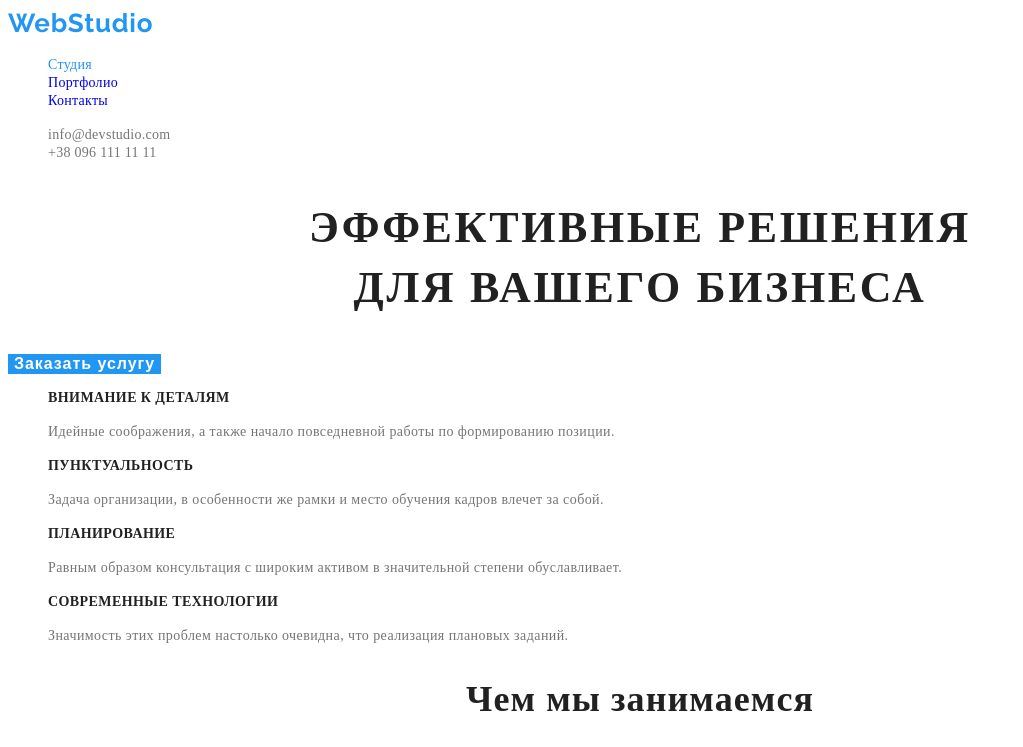
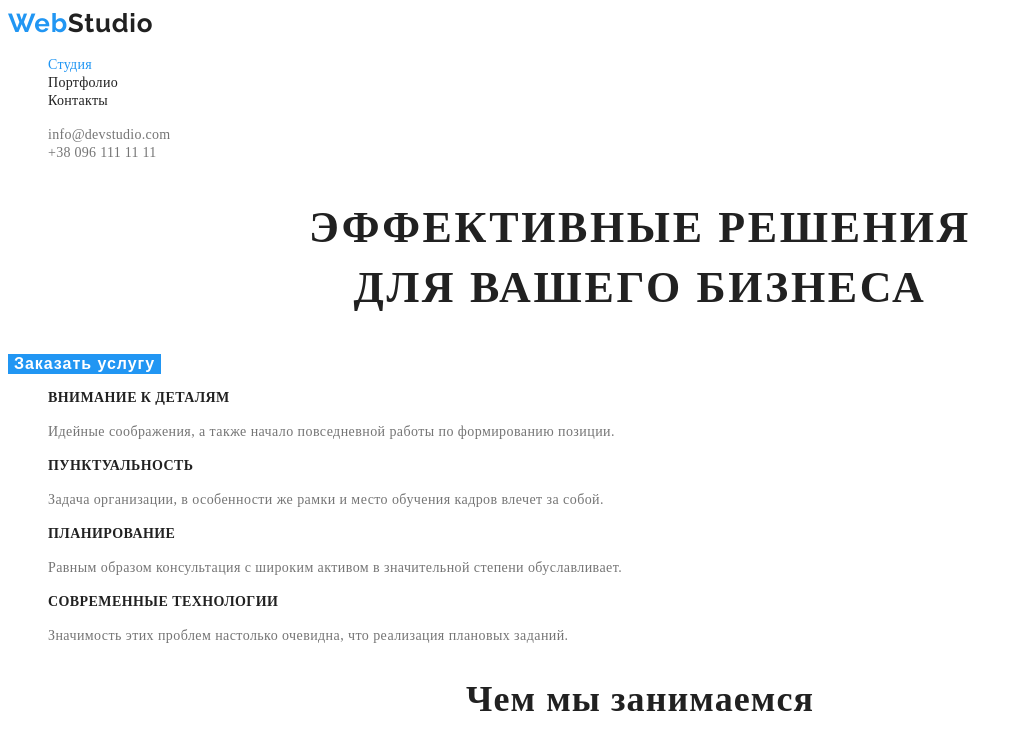
Before and after one commit to DarynaL/goit-markup-hw-02, a plain HTML site: page index.html in a window 1280 px wide. Shown: the top 747 px of the page, without its empty margins (0-1023 px from the left). Drawn offline with Linux system fonts and the light colour scheme.

Commit message:
Исправлены мелкие недочеты

```diff
--- a/css/styles.css
+++ b/css/styles.css
@@ -28,11 +28,15 @@ body {
   color: var(--accent-color);
   text-decoration: none;
 }
+.logo-text {
+  color: #212121;
+}
 
 .menu-link {
   font-size: 14px;
   line-height: 1.15;
   letter-spacing: 0.02em;
+  color: #212121;
 }
 .menu-link:hover,
 .menu-link:focus {
@@ -172,6 +176,9 @@ body {
 .filters-button:focus {
   background-color: var(--accent-color);
 }
+.portfolio-link:visited {
+  color: #212121;
+}
 .portfolio-subtitle {
   font-weight: 700;
   font-size: 18px;
```
Also changed, not shown: 1 other file.
